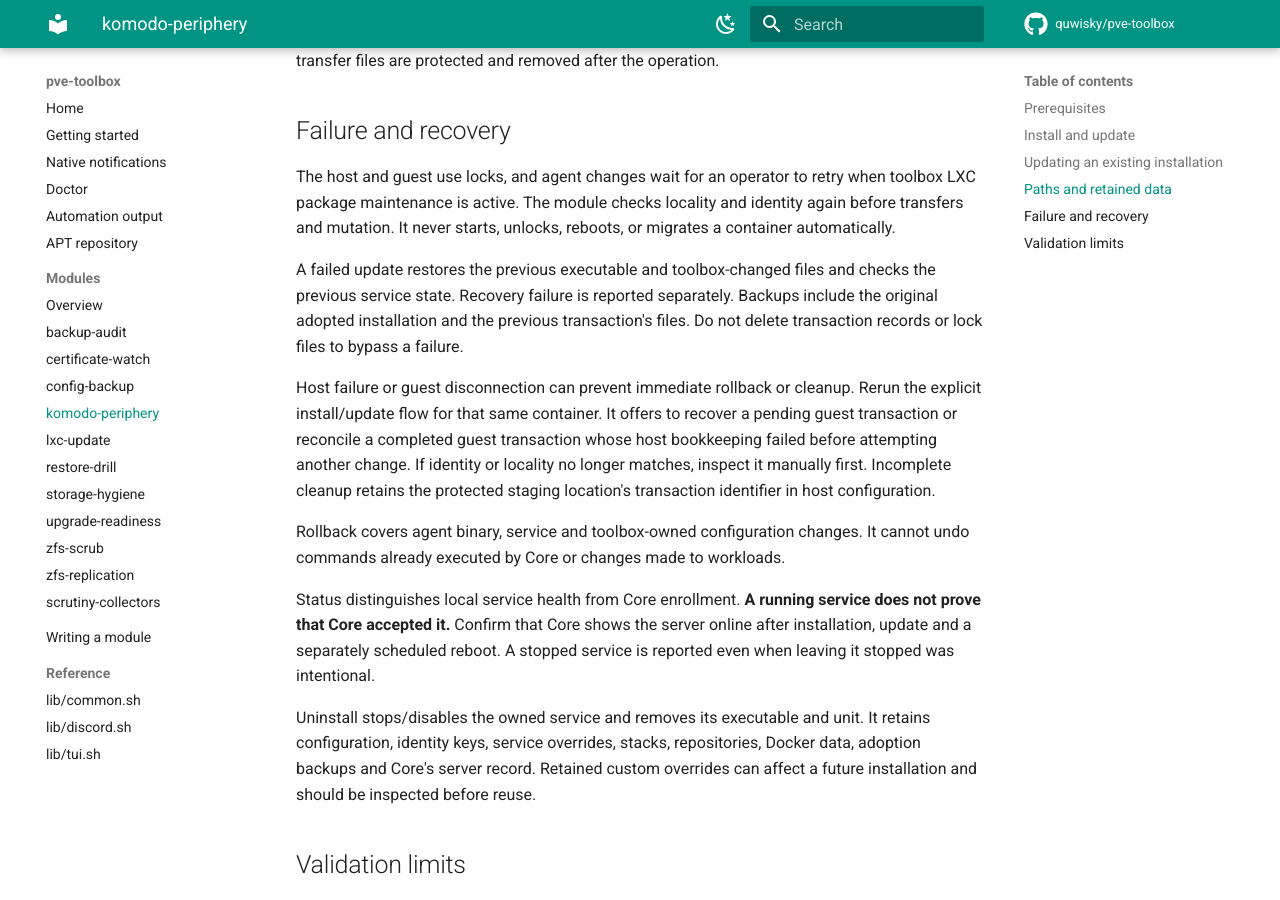
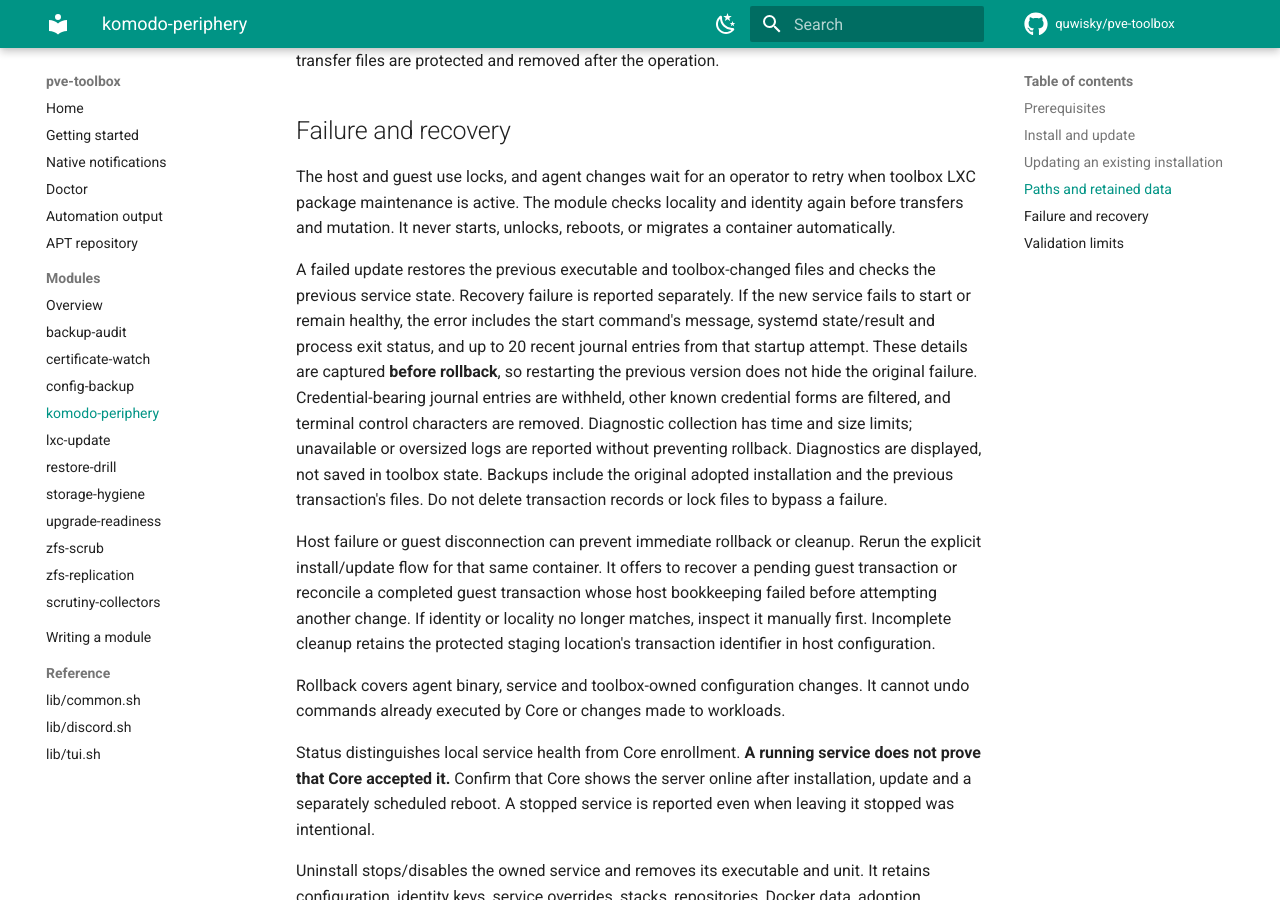
Before and after one commit to quwisky/pve-toolbox, an MkDocs documentation site: the page built from docs/modules/komodo-periphery.md, in a window 1280 px wide and 900 px high, scrolled down 2757 px. Built offline with MkDocs 1.6.1 and Material for MkDocs 9.7.7, drawn with Linux system fonts in a browser that asks for light colours; comment, search, counter and statistics services are not loaded.

Commit message:
fix(komodo-periphery): show detailed startup failures (#73)
Capture service status, exit information and recent journal messages
before rollback replaces the failed startup state. Display bounded,
credential-filtered diagnostics alongside the rollback result.

Cover install, update, health-check and rollback failures, unavailable
or oversized logs, and credential filtering in the guest fixtures.

```diff
--- a/docs/modules/komodo-periphery.md
+++ b/docs/modules/komodo-periphery.md
@@ -120,6 +120,14 @@ or migrates a container automatically.
 
 A failed update restores the previous executable and toolbox-changed files and
 checks the previous service state. Recovery failure is reported separately.
+If the new service fails to start or remain healthy, the error includes the
+start command's message, systemd state/result and process exit status, and up to
+20 recent journal entries from that startup attempt. These details are captured
+**before rollback**, so restarting the previous version does not hide the original
+failure. Credential-bearing journal entries are withheld, other known credential
+forms are filtered, and terminal control characters are removed. Diagnostic
+collection has time and size limits; unavailable or oversized logs are reported
+without preventing rollback. Diagnostics are displayed, not saved in toolbox state.
 Backups include the original adopted installation and the previous transaction's
 files. Do not delete transaction records or lock files to bypass a failure.
 
```
Also changed, not shown: 5 other files.
